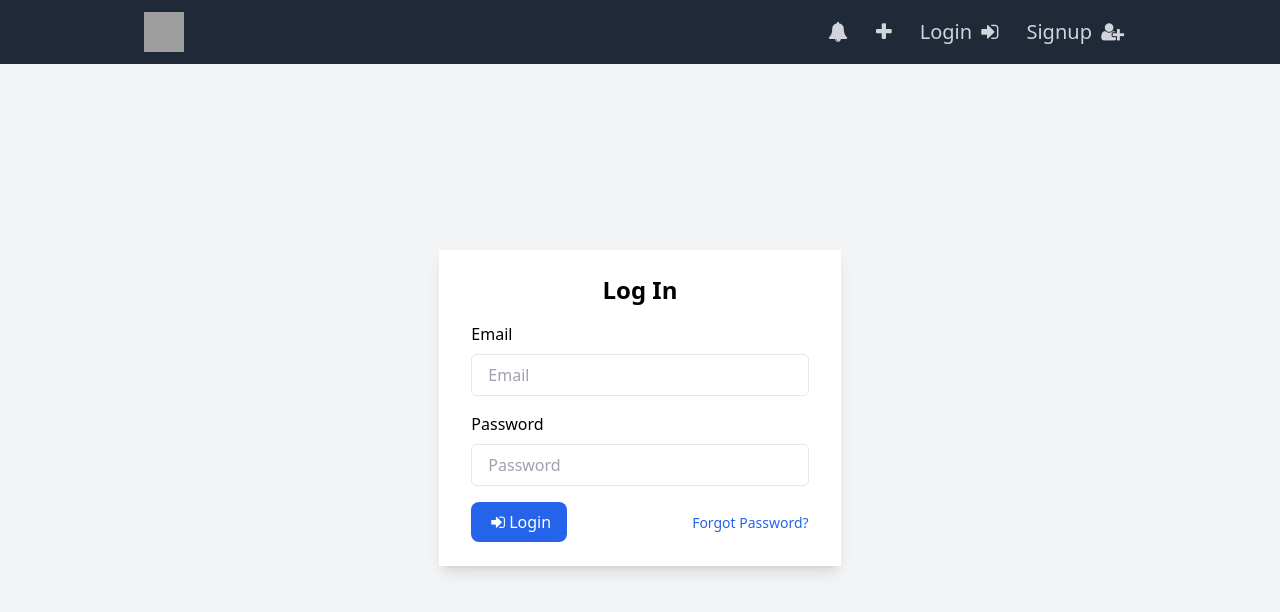
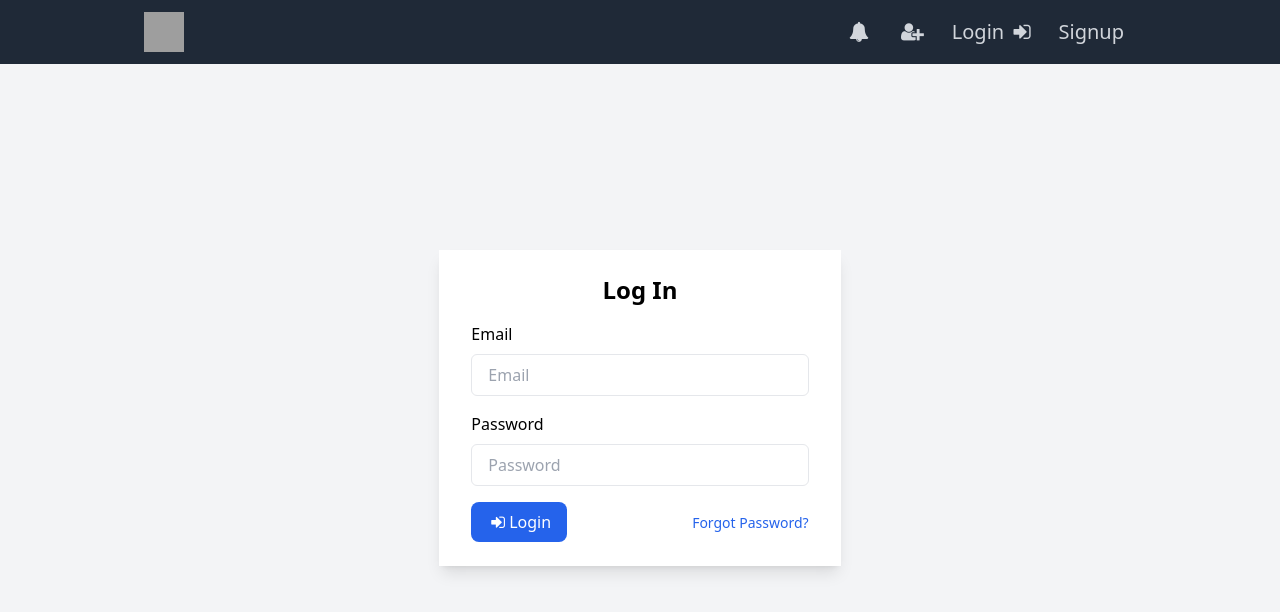
Before and after one commit to James-P-Boyle/memberME, a React (Create React App) app in the folder client/: page /login in a window 1280 px wide. Shown: the top 612 px of the page. Built offline with nearby package versions, Linux system fonts and the light colour scheme; grey boxes are pictures that could not be loaded.

Commit message:
Add invite to redux

```diff
--- a/client/src/components/Navbar.js
+++ b/client/src/components/Navbar.js
@@ -3,13 +3,15 @@ import { NavLink } from "react-router-dom";
 import { useSelector, useDispatch } from "react-redux";
 import { logout } from "../redux/reducers/auth";
 import MobileMenu from "./MobileMenu";
+import { setClicked } from "../redux/reducers/invite";
 
 export default function Navbar() {
   const [isOpen, setIsOpen] = useState(false);
+  const dispatch = useDispatch();
   const isAuthenticated = useSelector((state) => state.auth.isAuthenticated);
-  const dispatch = useDispatch();
+  const clicked = useSelector((state) => state.invite.clicked);
 
-  const logout = () => {
+  const logUserOut = () => {
     localStorage.removeItem("token");
     dispatch(logout());
   };
@@ -30,7 +32,10 @@ export default function Navbar() {
           <div className="flex items-center ">
             <div>
               <i className="fa fa-bell text-gray-300 hover:bg-gray-700 hover:text-white px-3 py-2 mx-1 rounded-md font-medium cursor-pointer"></i>
-              <i className="fa fa-plus text-gray-300 hover:bg-gray-700 hover:text-white px-3 py-2 rounded-md font-medium cursor-pointer"></i>
+              <i
+                onClick={() => dispatch(setClicked(!clicked))}
+                className="fa fa-user-plus ml-1 text-gray-300 hover:bg-gray-700 hover:text-white px-3 py-2 rounded-md font-medium cursor-pointer"
+              ></i>
             </div>
             <div className="flex-shrink-0 flex">
               {!isAuthenticated ? (
@@ -45,13 +50,13 @@ export default function Navbar() {
                     to="/signup"
                     className="hidden md:block text-gray-300 hover:bg-gray-700 hover:text-white px-3 py-2 rounded-md font-medium cursor-pointer"
                   >
-                    Signup <i className="fa fa-user-plus ml-1"></i>
+                    Signup
                   </NavLink>
                 </>
               ) : (
                 <NavLink
                   to="/"
-                  onClick={logout}
+                  onClick={logUserOut}
                   className="hidden md:block text-gray-300 hover:bg-gray-700 hover:text-white px-3 py-2 rounded-md font-medium cursor-pointer"
                 >
                   Logout
--- a/client/src/components/PostImage.js
+++ b/client/src/components/PostImage.js
@@ -1,3 +1,5 @@
+import { useSelector } from "react-redux";
+
 export default function PostImage({ img, setImgSource }) {
   return (
     <img
--- a/client/src/components/Posts.js
+++ b/client/src/components/Posts.js
@@ -5,7 +5,7 @@ import Upload from "./Upload";
 import axios from "axios";
 import Post from "./Post";
 
-export default function Feed() {
+export default function Posts() {
   const [imgSource, setImgSource] = useState("");
   const [open, setOpen] = useState(false);
   const dispatch = useDispatch();
--- /dev/null
+++ b/client/src/redux/reducers/invite.js
@@ -0,0 +1,20 @@
+import { createSlice } from "@reduxjs/toolkit";
+
+export const inviteSlice = createSlice({
+  name: "invite",
+  initialState: {
+    clicked: false,
+  },
+  reducers: {
+    setClicked: (state, action) => {
+      //toggle true or false
+      state.clicked = !state.clicked;
+      console.log("clicked", action);
+    },
+  },
+});
+
+// Action creators are generated for each case reducer function
+export const { setClicked } = inviteSlice.actions;
+
+export default inviteSlice.reducer;
--- a/client/src/redux/store.js
+++ b/client/src/redux/store.js
@@ -1,10 +1,12 @@
 import { configureStore } from "@reduxjs/toolkit";
 import authReducer from "./reducers/auth";
 import postsReducer from "./reducers/posts";
+import inviteReducer from "./reducers/invite";
 
 export const store = configureStore({
   reducer: {
     auth: authReducer,
     posts: postsReducer,
+    invite: inviteReducer,
   },
 });
```
